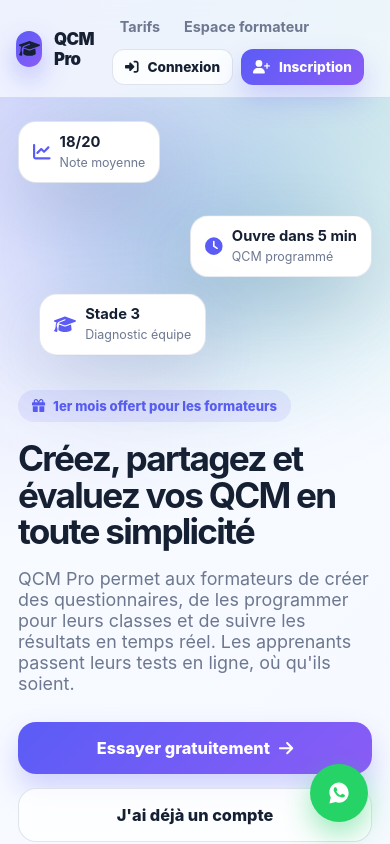
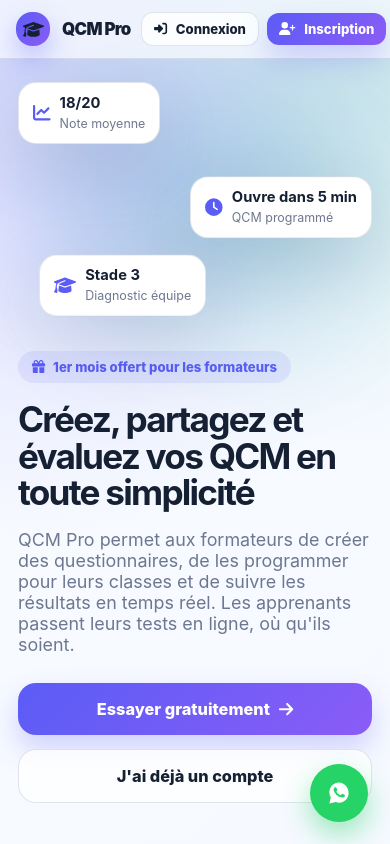
Before and after one commit to dembouz07/qcm_pro_front, a React (Vite) app: page / in a window 390 px wide. Shown: the top 844 px of the page. Built offline with nearby package versions, Linux system fonts and the light colour scheme; no server answers.

Commit message:
fix: nav landing mobile alignee (masque liens texte, une seule ligne propre)

```diff
--- a/src/styles.css
+++ b/src/styles.css
@@ -1589,16 +1589,20 @@ tr:last-child td { border-bottom: 0; }
 @media (max-width: 560px) {
   .landing-nav {
     padding: 12px 16px;
-    gap: 8px;
+    gap: 10px;
+    flex-wrap: nowrap;
   }
-  .landing-brand { font-size: 1.05rem; }
-  .landing-nav .brand-icon { width: 36px; height: 36px; }
-  .landing-nav-actions { gap: 8px; }
+  .landing-brand { font-size: 1.05rem; flex-shrink: 0; }
+  .landing-nav .brand-icon { width: 34px; height: 34px; }
+  /* On masque les liens texte secondaires pour garder une nav alignée sur une seule ligne */
+  .landing-nav-actions .auth-topbar-link { display: none; }
+  .landing-nav-actions { gap: 8px; flex-wrap: nowrap; align-items: center; }
   .landing-nav-actions .secondary-btn,
   .landing-nav-actions .primary-btn {
-    padding: 9px 12px;
-    font-size: 0.85rem;
+    padding: 8px 12px;
+    font-size: 0.82rem;
     border-radius: 12px;
+    white-space: nowrap;
   }
 
   .landing-hero { padding: 28px 18px 10px; gap: 24px; }
@@ -1619,6 +1623,13 @@ tr:last-child td { border-bottom: 0; }
   .landing-features { padding: 36px 18px; }
   .landing-final { margin: 0 14px 30px; padding: 40px 18px; }
   .landing-footer { padding: 22px 18px; flex-direction: column; text-align: center; }
+}
+
+@media (max-width: 360px) {
+  /* Très petits écrans : on garde uniquement l'icône du logo pour laisser la place aux boutons */
+  .landing-brand span:last-child { display: none; }
+  .landing-nav-actions .secondary-btn,
+  .landing-nav-actions .primary-btn { padding: 7px 10px; font-size: 0.78rem; }
 }
 
 /* ─── Bannière code de classe ───────────────────────── */
```
